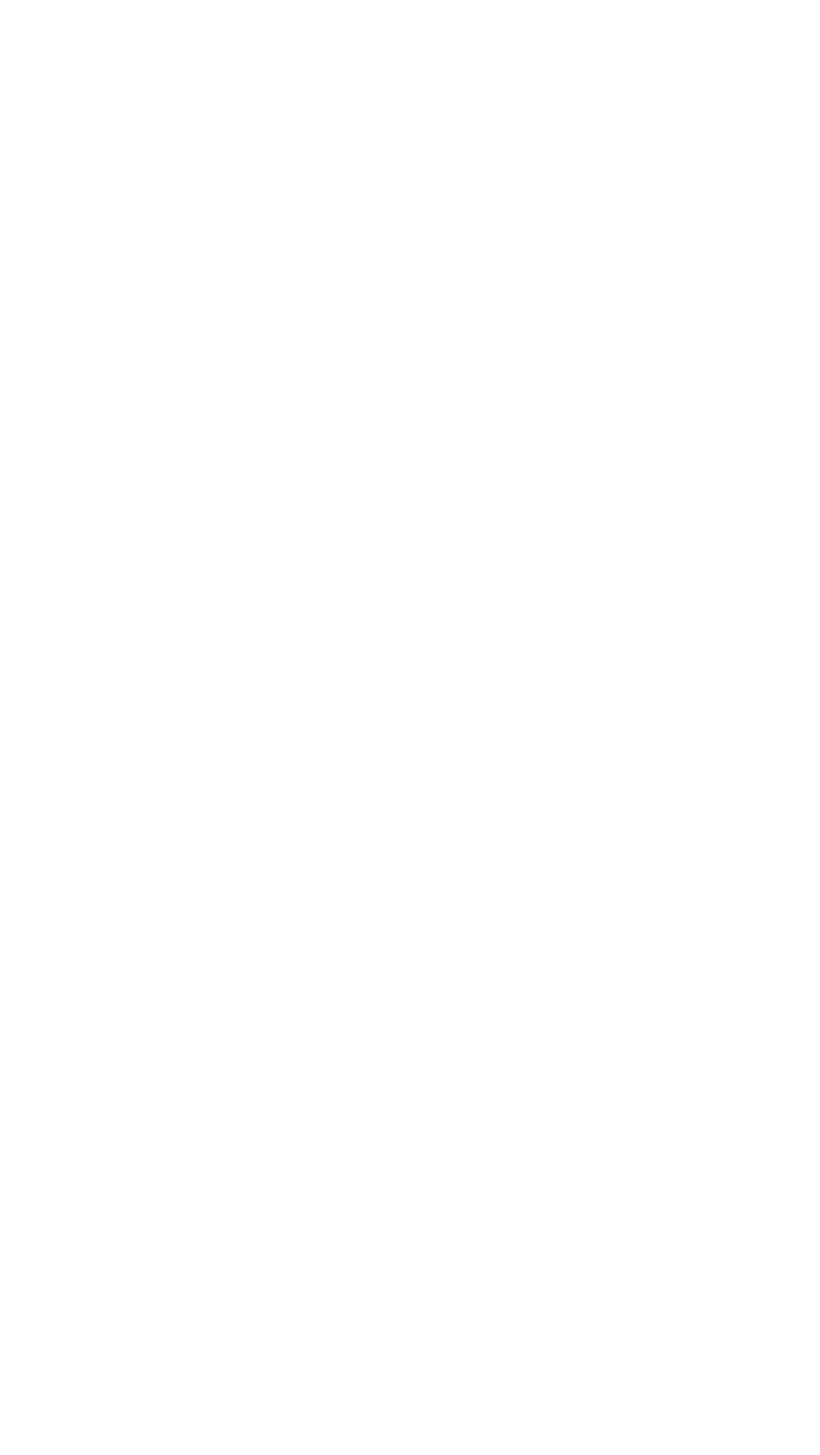
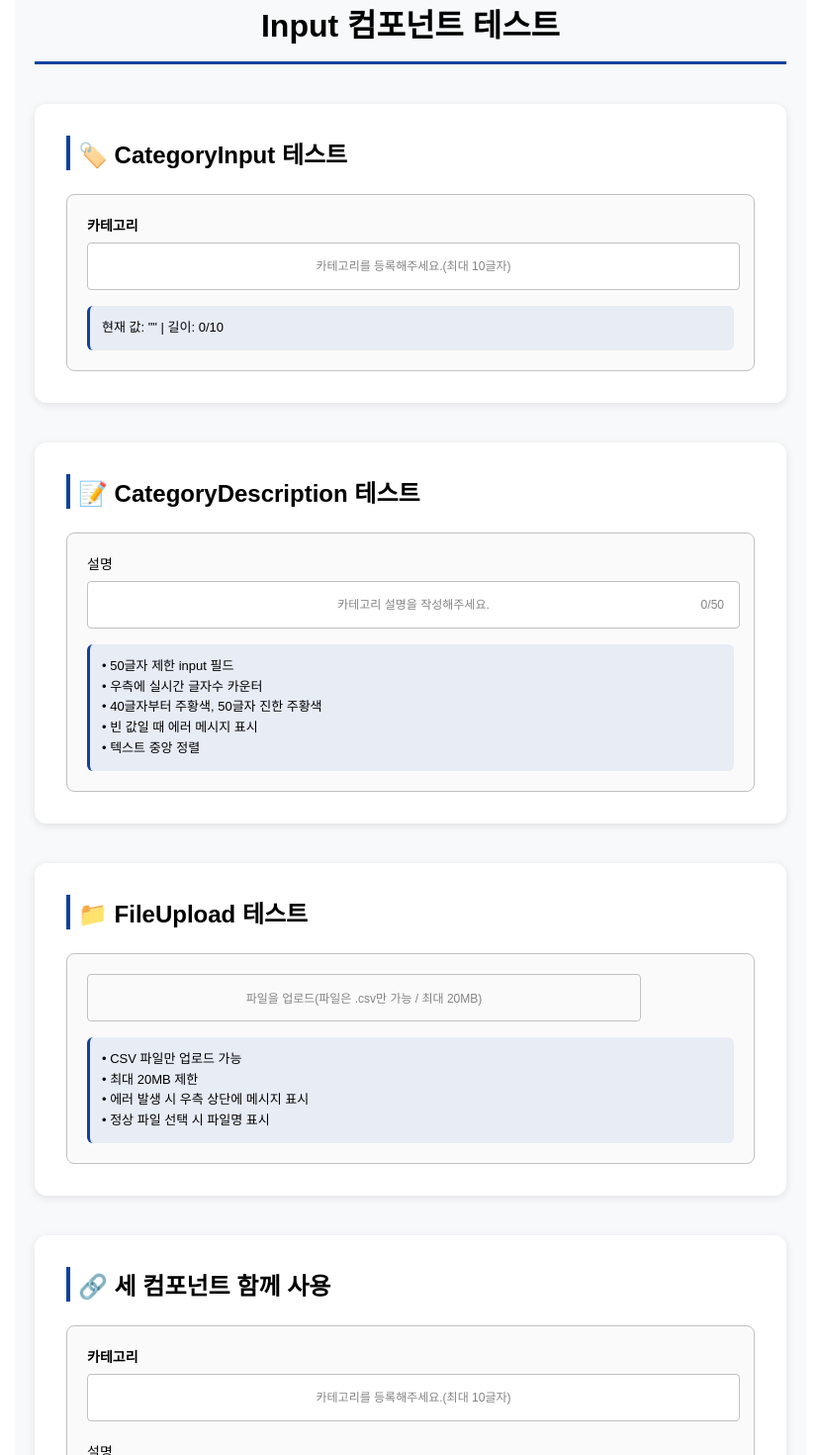
Before and after one commit to Lseojeong/Flow-FrontEnd, a React (Vite) app: page /playground/input in a window 1280 px wide. Before the commit this address had no page. Shown: the part 40-1510 px from the top of the page at 99% size, without its empty margins (225-1054 px from the left). Before the commit the page ends 800 px from the top, so only its background shows below. Built offline with nearby package versions, Linux system fonts and the light colour scheme; a web font is replaced by a local one.

Commit message:
Feat : 파일 업로드 구현

```diff
--- /dev/null
+++ b/src/components/common/file-upload/FileUpload.tsx
@@ -0,0 +1,108 @@
+import React, { useState, ChangeEvent } from 'react';
+import styled from 'styled-components';
+import { ErrorIcon } from '@/assets/icons/common/index';
+import { colors, fontWeight } from '@/styles/index';
+import { Props } from './FileUpload.types';
+
+export const UploadInput: React.FC<Props> = ({ onFileSelect }) => {
+  const [error, setError] = useState('');
+  const [selectedFileName, setSelectedFileName] = useState('');
+
+  const handleFileChange = (e: ChangeEvent<HTMLInputElement>) => {
+    const file = e.target.files?.[0];
+    if (!file) return;
+
+    const isCSV = file.name.endsWith('.csv');
+    const isUnder20MB = file.size <= 20 * 1024 * 1024;
+
+    if (!isCSV) {
+      setError('지원하지 않는 확장자입니다.');
+      setSelectedFileName('');
+      return;
+    }
+    if (!isUnder20MB) {
+      setError('20MB가 넘는 파일입니다.');
+      setSelectedFileName('');
+      return;
+    }
+
+    setError('');
+    setSelectedFileName(file.name);
+    onFileSelect(file);
+  };
+
+  return (
+    <Wrapper>
+      {error && (
+        <ErrorMessages>
+          {error.includes('확장자') && <div>지원하지 않는 확장자입니다.</div>}
+          {error.includes('20MB') && <div>20MB가 넘는 파일입니다.</div>}
+        </ErrorMessages>
+      )}
+      <Label $hasError={!!error} $hasFile={!!selectedFileName}>
+        <HiddenInput type="file" accept=".csv" onChange={handleFileChange} />
+        <Text $hasFile={!!selectedFileName}>
+          {selectedFileName || '파일을 업로드(파일은 .csv만 가능 / 최대 20MB)'}
+        </Text>
+        {error && (
+          <ErrorIconWrapper>
+            <ErrorIcon />
+          </ErrorIconWrapper>
+        )}
+      </Label>
+    </Wrapper>
+  );
+};
+
+const Wrapper = styled.div`
+  width: 560px;
+`;
+
+const ErrorMessages = styled.div`
+  color: ${colors.MainRed};
+  font-size: 10px;
+  margin-bottom: 8px;
+  text-align: right;
+`;
+
+const Label = styled.label<{ $hasError: boolean; $hasFile: boolean }>`
+  display: flex;
+  align-items: center;
+  justify-content: center;
+  height: 48px;
+  border: 1px solid
+    ${({ $hasError, $hasFile }) => {
+      if ($hasError) return colors.MainRed;
+      if ($hasFile) return colors.Normal;
+      return colors.BoxStroke;
+    }};
+  border-radius: 4px;
+  cursor: pointer;
+  width: 100%;
+  padding: 0 12px;
+  box-sizing: border-box;
+  position: relative;
+  &:hover {
+    border-color: ${({ $hasError }) => ($hasError ? colors.MainRed : colors.Normal)};
+    background-color: ${({ $hasError }) => ($hasError ? colors.GridLine : colors.Light)};
+  }
+`;
+
+const HiddenInput = styled.input`
+  display: none;
+`;
+
+const Text = styled.span<{ $hasFile: boolean }>`
+  font-size: 12px;
+  font-weight: ${fontWeight.Regular};
+  color: ${({ $hasFile }) => ($hasFile ? colors.Black : colors.BoxText)};
+`;
+
+const ErrorIconWrapper = styled.div`
+  position: absolute;
+  right: 12px;
+  svg {
+    width: 20px;
+    height: 20px;
+  }
+`;
--- /dev/null
+++ b/src/components/common/file-upload/FileUpload.types.tsx
@@ -0,0 +1,3 @@
+export interface Props {
+  onFileSelect: (_file: File) => void;
+}
--- /dev/null
+++ b/src/playground/InputPlayground.tsx
@@ -0,0 +1,146 @@
+import React, { useState } from 'react';
+import styled from 'styled-components';
+import { CategoryInput } from '@/components/common/category-input/CategoryInput';
+import { CategoryDescription } from '@/components/common/category-description/CategoryDescription';
+import { UploadInput } from '@/components/common/file-upload/FileUpload';
+import { colors, fontWeight } from '@/styles/index';
+
+const InputPlayground: React.FC = () => {
+  const [inputValue, setInputValue] = useState('');
+  const [selectedFile, setSelectedFile] = useState<File | null>(null);
+
+  const handleFileSelect = (file: File) => {
+    setSelectedFile(file);
+    console.log('선택된 파일:', file);
+  };
+
+  return (
+    <Container>
+      <Title>Input 컴포넌트 테스트</Title>
+
+      <Section>
+        <SectionTitle>🏷️ CategoryInput 테스트</SectionTitle>
+        <TestCase>
+          <CategoryInput value={inputValue} onChange={setInputValue} />
+          <Info>
+            현재 값: {`"${inputValue}"`} | 길이: {inputValue.length}/10
+          </Info>
+        </TestCase>
+      </Section>
+
+      <Section>
+        <SectionTitle>📝 CategoryDescription 테스트</SectionTitle>
+        <TestCase>
+          <CategoryDescription />
+          <Info>
+            • 50글자 제한 input 필드
+            <br />
+            • 우측에 실시간 글자수 카운터
+            <br />
+            • 40글자부터 주황색, 50글자 진한 주황색
+            <br />
+            • 빈 값일 때 에러 메시지 표시
+            <br />• 텍스트 중앙 정렬
+          </Info>
+        </TestCase>
+      </Section>
+
+      <Section>
+        <SectionTitle>📁 FileUpload 테스트</SectionTitle>
+        <TestCase>
+          <UploadInput onFileSelect={handleFileSelect} />
+          {selectedFile && (
+            <Info>
+              선택된 파일: {`"${selectedFile.name}"`} | 크기:{' '}
+              {(selectedFile.size / 1024).toFixed(2)}KB | 타입: {selectedFile.type || 'text/csv'}
+            </Info>
+          )}
+          {!selectedFile && (
+            <Info>
+              • CSV 파일만 업로드 가능
+              <br />
+              • 최대 20MB 제한
+              <br />
+              • 에러 발생 시 우측 상단에 메시지 표시
+              <br />• 정상 파일 선택 시 파일명 표시
+            </Info>
+          )}
+        </TestCase>
+      </Section>
+
+      <Section>
+        <SectionTitle>🔗 세 컴포넌트 함께 사용</SectionTitle>
+        <TestCase>
+          <FormWrapper>
+            <CategoryInput value={inputValue} onChange={setInputValue} />
+            <CategoryDescription />
+            <UploadInput onFileSelect={handleFileSelect} />
+          </FormWrapper>
+          <Info>실제 폼에서 사용하는 예시: 카테고리명, 설명, 파일 업로드를 함께 입력</Info>
+        </TestCase>
+      </Section>
+    </Container>
+  );
+};
+
+export default InputPlayground;
+
+// Styled Components
+const Container = styled.div`
+  max-width: 800px;
+  margin: 0 auto;
+  padding: 40px 20px;
+  background-color: #f8f9fa;
+  min-height: 100vh;
+`;
+
+const Title = styled.h1`
+  font-size: 32px;
+  font-weight: ${fontWeight.SemiBold};
+  color: ${colors.Black};
+  text-align: center;
+  margin-bottom: 40px;
+  border-bottom: 3px solid ${colors.Normal};
+  padding-bottom: 16px;
+`;
+
+const Section = styled.div`
+  margin-bottom: 40px;
+  background-color: ${colors.White};
+  border-radius: 12px;
+  padding: 32px;
+  box-shadow: 0 2px 8px rgba(0, 0, 0, 0.1);
+`;
+
+const SectionTitle = styled.h2`
+  font-size: 24px;
+  font-weight: ${fontWeight.SemiBold};
+  color: ${colors.Black};
+  margin-bottom: 24px;
+  padding-left: 8px;
+  border-left: 4px solid ${colors.Normal};
+`;
+
+const TestCase = styled.div`
+  padding: 20px;
+  border: 1px solid ${colors.BoxStroke};
+  border-radius: 8px;
+  background-color: #fafafa;
+`;
+
+const FormWrapper = styled.div`
+  display: flex;
+  flex-direction: column;
+  gap: 20px;
+`;
+
+const Info = styled.div`
+  margin-top: 16px;
+  padding: 12px;
+  background-color: ${colors.Light};
+  border-radius: 6px;
+  font-size: 13px;
+  color: ${colors.Black};
+  line-height: 1.6;
+  border-left: 3px solid ${colors.Normal};
+`;
--- a/src/routes/playgroundRoutes.tsx
+++ b/src/routes/playgroundRoutes.tsx
@@ -4,6 +4,7 @@
 import CategorySearchPlayground from '@/playground/FilterPlayground';
 import TablePlayground from '@/playground/TablePlayground';
 import ButtonPlayground from '@/playground/ButtonPlayground';
+import InputPlayground from '@/playground/InputPlayground';
 
 const PlaygroundRoutes: React.FC = () => (
   <Routes>
@@ -11,6 +12,7 @@
     <Route path="/playground/filter" element={<CategorySearchPlayground />} />
     <Route path="/playground/table" element={<TablePlayground />} />
     <Route path="/playground/button" element={<ButtonPlayground />} />
+    <Route path="/playground/input" element={<InputPlayground />} />
   </Routes>
 );
 
```
